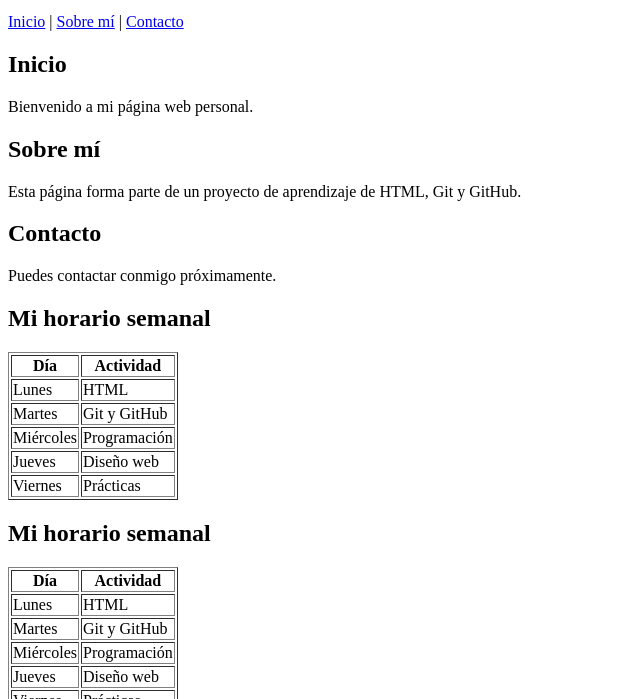
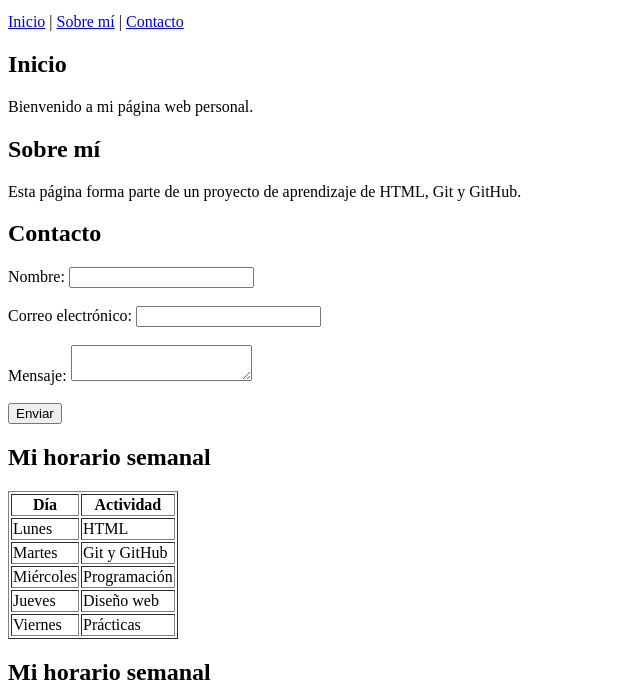
Before and after one commit to MENVP-HU/mi-proyecto-web, a plain HTML site: page index.html in a window 1280 px wide. Shown: the part 101-800 px from the top of the page, without its empty margins (0-640 px from the left). Drawn offline with Linux system fonts and the light colour scheme.

Commit message:
Añadir formulario de contacto

```diff
--- a/index.html
+++ b/index.html
@@ -27,10 +27,24 @@
         <p>Esta página forma parte de un proyecto de aprendizaje de HTML, Git y GitHub.</p>
     </section>
 
-    <section id="contacto">
-        <h2>Contacto</h2>
-        <p>Puedes contactar conmigo próximamente.</p>
-    </section>
+   <section id="contacto">
+    <h2>Contacto</h2>
+    <form>
+        <label for="nombre">Nombre:</label>
+        <input type="text" id="nombre" name="nombre">
+        <br><br>
+
+        <label for="email">Correo electrónico:</label>
+        <input type="email" id="email" name="email">
+        <br><br>
+
+        <label for="mensaje">Mensaje:</label>
+        <textarea id="mensaje" name="mensaje"></textarea>
+        <br><br>
+
+        <button type="submit">Enviar</button>
+    </form>
+</section>
 <section id="horario">
     <h2>Mi horario semanal</h2>
 
```
